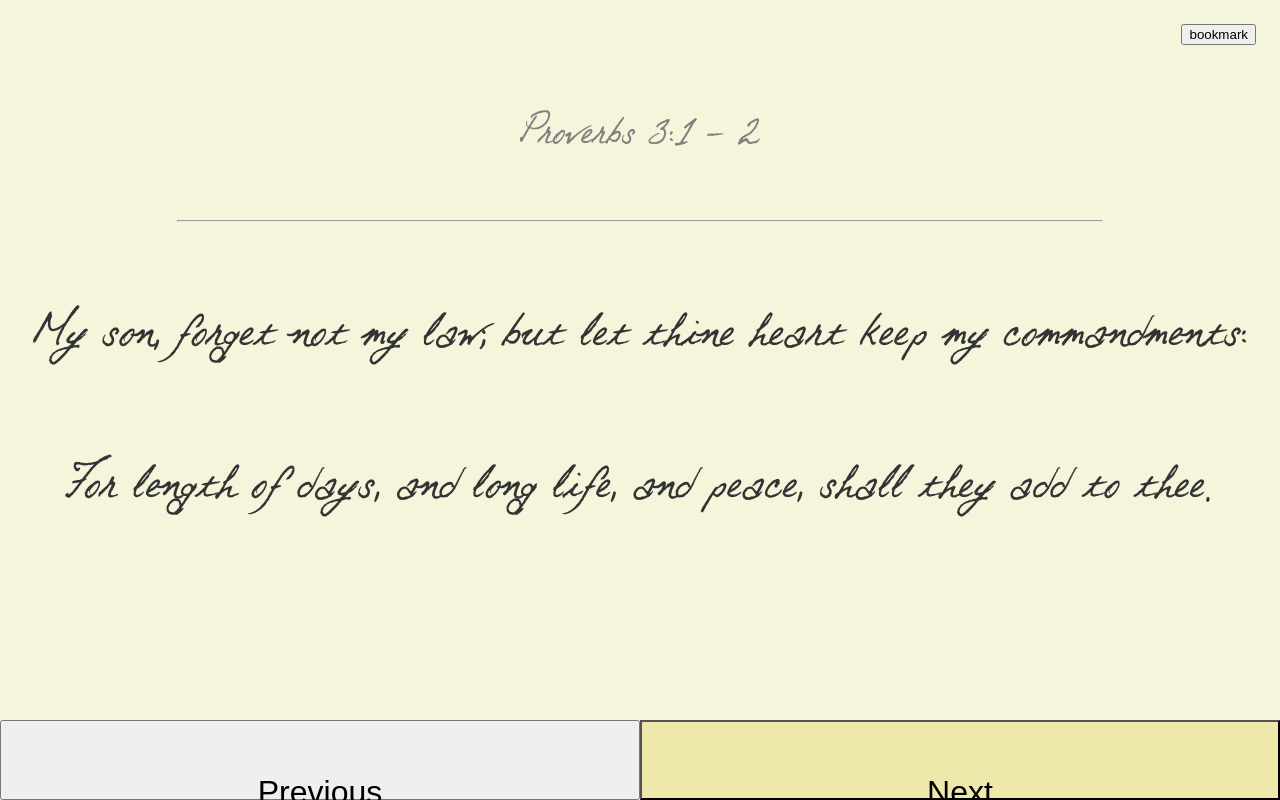
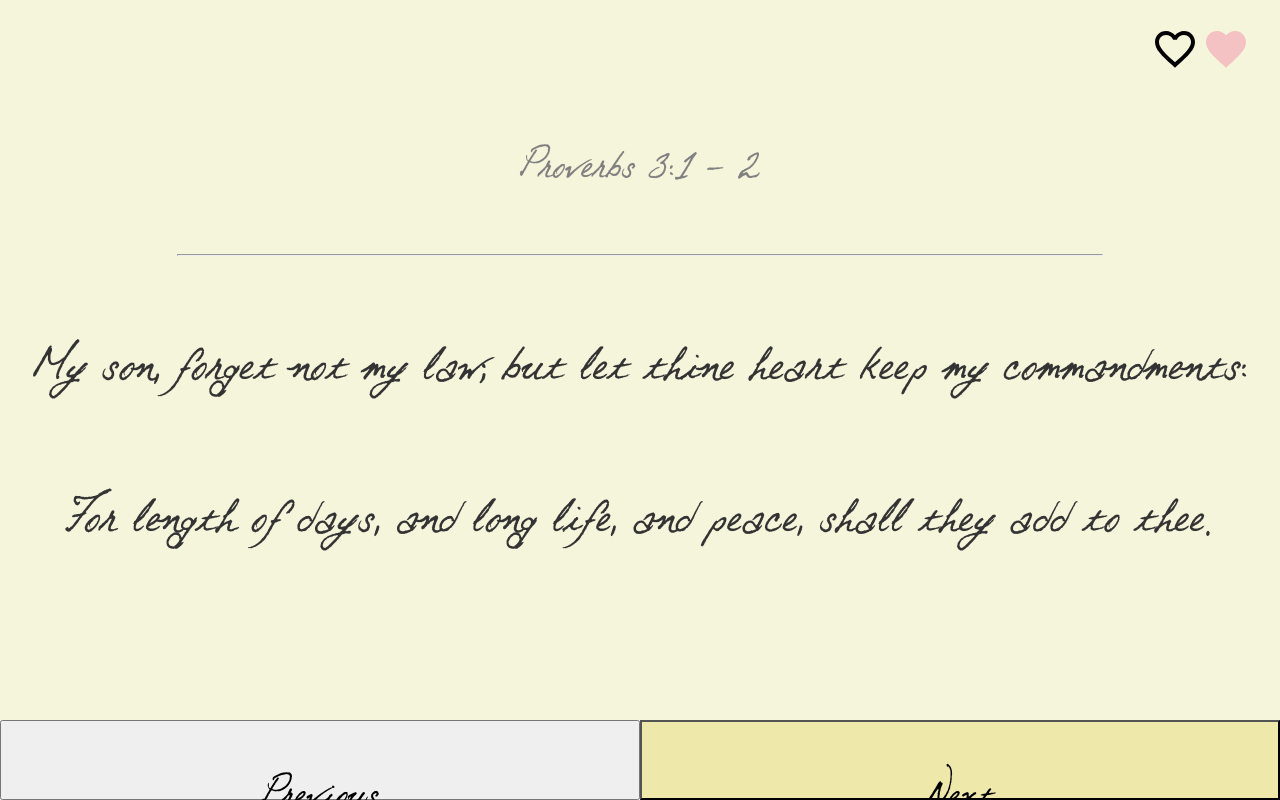
Before and after one commit to mikhael28/dead-sea-proverbs-hackathon, a website: page dist/index.html in a window 1280 px wide. Drawn offline with Linux system fonts and the light colour scheme.

Commit message:
shows bookmark buttons

```diff
--- a/dist/app.js
+++ b/dist/app.js
@@ -83,6 +83,10 @@ ProverbsVerses.prototype.render = function() {
 	});
 }
 
+ProverbsVerses.prototype.toggleBookmark = function() {
+  console.log("toggleBookmark");
+}
+
 ProverbsVerses.prototype.template = function(data) {
 	return [
 		[
--- a/dist/index.html
+++ b/dist/index.html
@@ -11,7 +11,10 @@
 
 <body>
     <section id="bookmark">
-        <button type="button" onclick="renderPrev()">bookmark</button>
+        <button type="button" onclick="toggleBookmark()" class="bookmark-button">
+            <svg id="bookmark-outline" xmlns="http://www.w3.org/2000/svg" viewBox="0 0 24 24" fill="currentColor" width="48px" height="48px"><path d="M0 0h24v24H0z" fill="none"/><path d="M16.5 3c-1.74 0-3.41.81-4.5 2.09C10.91 3.81 9.24 3 7.5 3 4.42 3 2 5.42 2 8.5c0 3.78 3.4 6.86 8.55 11.54L12 21.35l1.45-1.32C18.6 15.36 22 12.28 22 8.5 22 5.42 19.58 3 16.5 3zm-4.4 15.55l-.1.1-.1-.1C7.14 14.24 4 11.39 4 8.5 4 6.5 5.5 5 7.5 5c1.54 0 3.04.99 3.57 2.36h1.87C13.46 5.99 14.96 5 16.5 5c2 0 3.5 1.5 3.5 3.5 0 2.89-3.14 5.74-7.9 10.05z"/></svg>
+            <svg id="bookmark-filled" xmlns="http://www.w3.org/2000/svg" viewBox="0 0 24 24" fill="currentColor" width="48px" height="48px"><path d="M0 0h24v24H0z" fill="none"/><path d="M12 21.35l-1.45-1.32C5.4 15.36 2 12.28 2 8.5 2 5.42 4.42 3 7.5 3c1.74 0 3.41.81 4.5 2.09C13.09 3.81 14.76 3 16.5 3 19.58 3 22 5.42 22 8.5c0 3.78-3.4 6.86-8.55 11.54L12 21.35z"/></svg>
+        </button>
     </section>
     <section id="scriptures">
         <h2>Proverbs <span id="reference-chapter">3</span>:<span id="reference-verse">3</span></h2>
@@ -43,6 +46,10 @@
             prv.prev();
         }
 
+        function toggleBookmark() {
+            prv.toggleBookmark();
+        }
+
     </script>
 </body>
 </html>
--- a/dist/styles.css
+++ b/dist/styles.css
@@ -18,9 +18,11 @@
   src: url(ankecallig-fg.ttf);
 }
 
+html * {
+  font-family: Otto, Georgia, 'Times New Roman', Times, serif;
+}
+
 body {
-  /* font-family: 'Anke'; */
-  font-family: Otto, Georgia, 'Times New Roman', Times, serif;
   text-align: center;
   background: #f5f5dc;
   color: #333333;
@@ -40,19 +42,29 @@ h1 {
 h2 {
   font-size: 4rem;
   color: grey;
-  /* font-family: Gabrielle; */
   font-weight: normal;
 }
 
 p {
-  /* font-family: 'Anke'; */
-  /* font-size: 36px; */
   font-size: 2rem;
   font-weight: normal;
 }
 
+.bookmark-button {
+  cursor: pointer;
+  border: none;
+  background-color: transparent;
+}
+
+.bookmark-button:focus {
+  outline: none;
+}
+
+.bookmark-button #bookmark-filled {
+  color: #F4C2C2;
+}
+
 /* @TODO: Add font */
-
 .bottom-nav {
   display: flex;
   position: fixed;
@@ -73,8 +85,9 @@ p {
 }
 
 .button-text {
+  font-size: 4rem;
   position: absolute;
-  top: 50%;
+  top: 10%;
   left: 50%;
   transform: translate(-50%, -50%);
   text-align: center;
```
Also changed, not shown: dist/favorite-black-18dp.svg (deleted), dist/favorite_border-black-18dp.svg (deleted).
